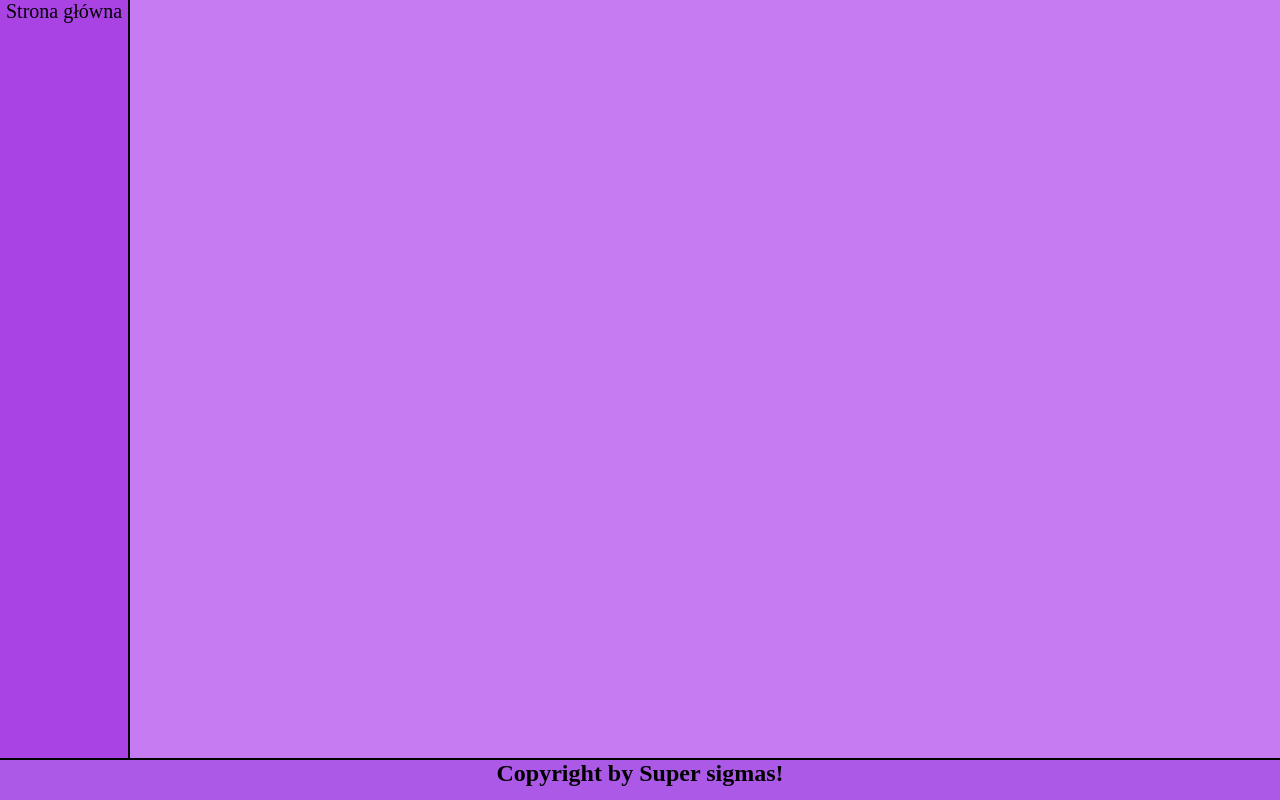
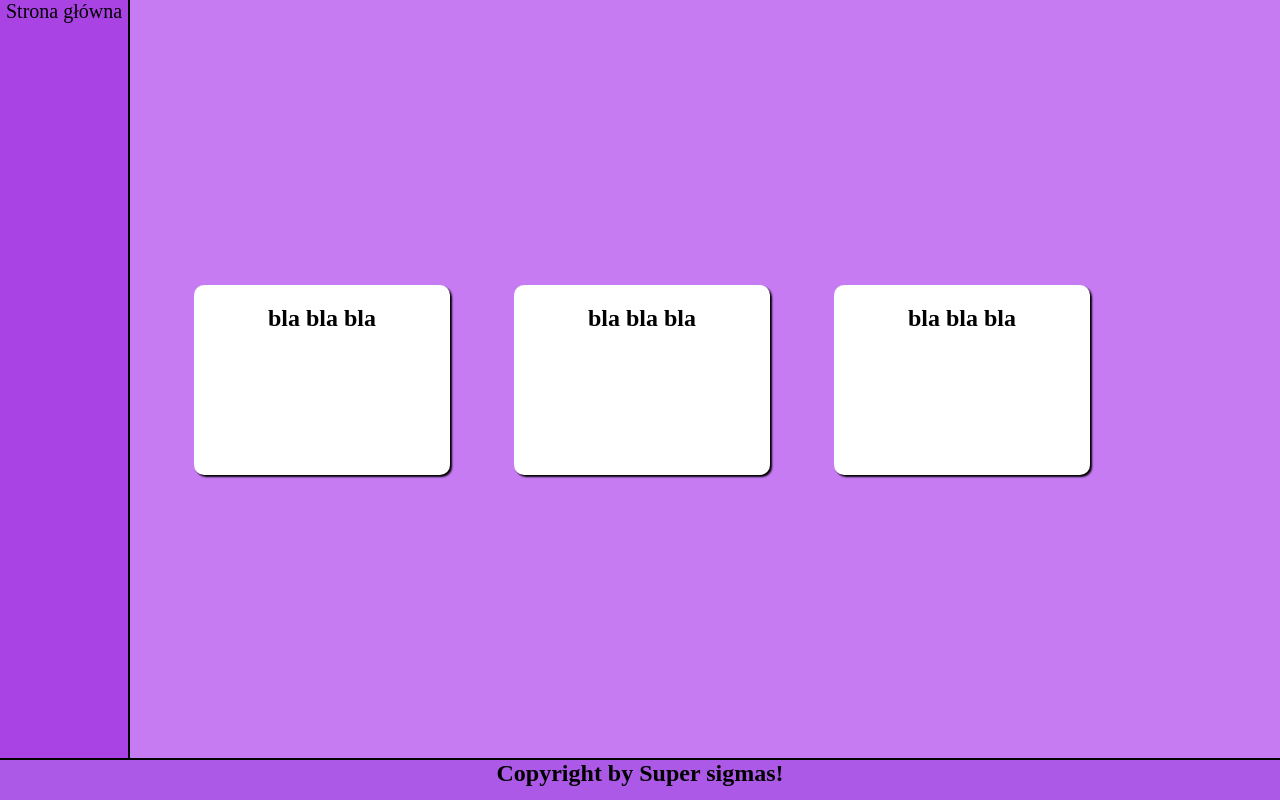
Before and after one commit to DawidKaszubaCT/ElProjedzkto, a PHP site: page / in a window 1280 px wide. Run offline with PHP 8.4, Linux system fonts and the light colour scheme.

Commit message:
Add files via upload

```diff
--- a/Premier/index.php
+++ b/Premier/index.php
@@ -8,13 +8,25 @@
 </head>
 <body>
     <main>
+
+    <!--aside - menu po lewej -->
+
     <aside>
         <a href="index.php">Strona główna</a>
     </aside>
 
-     <section>
-
-     </section>
+    <!--section - główna część strony-->
+    <section id="glowna">
+        <section class="blok">
+        <h2>bla bla bla</h2>
+        </section>
+        <section class="blok">
+        <h2>bla bla bla</h2>
+        </section>
+        <section class="blok">
+        <h2>bla bla bla</h2>
+        </section>
+    </section>
     </main>
 
 
--- a/Premier/style.css
+++ b/Premier/style.css
@@ -29,6 +29,18 @@ main{
     display: flex;
     flex-direction: row;
 }
-section{
+#glowna{
+    display: flex;
+    flex-direction: row;
+    align-items: center;
+    justify-content: space-evenly;
     width: 80%;
 }
+.blok{
+    height: 25%;
+    width: 25%;
+    background-color: white;
+    border-radius: 10px;
+    text-align: center;
+    box-shadow: 2px 2px 2px black;
+}
```
